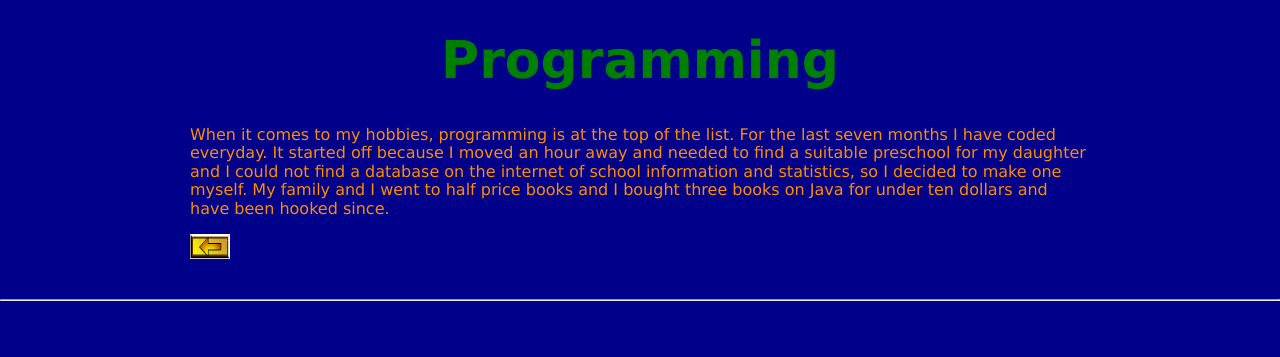
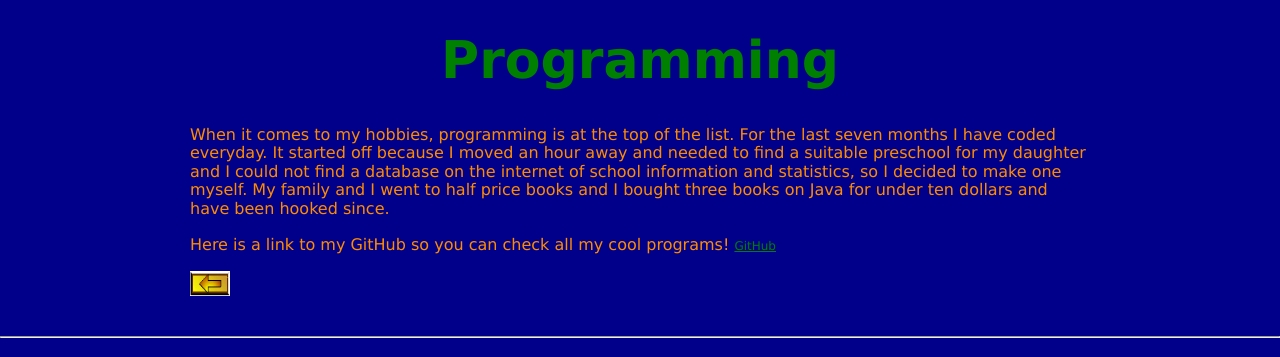
Before and after one commit to blue2525989/html-me-something, a plain HTML site: page index.html in a window 1280 px wide. Shown: the part 988-1345 px from the top of the page. Drawn offline with Linux system fonts and the light colour scheme.

Commit message:
updated index.html

```diff
--- a/index.html
+++ b/index.html
@@ -43,6 +43,9 @@
       I could not find a database on the internet of school information and statistics, so I decided to make one myself.
        My family and I went to half price books and I bought three books on Java for under ten dollars and have been
           hooked since.
+        <br> <br>
+        Here is a link to my GitHub so you can check all my cool programs!
+        <a href="https://github.com/blue2525989">GitHub</a>
     </p>
 	</section>
 	</article>
```
